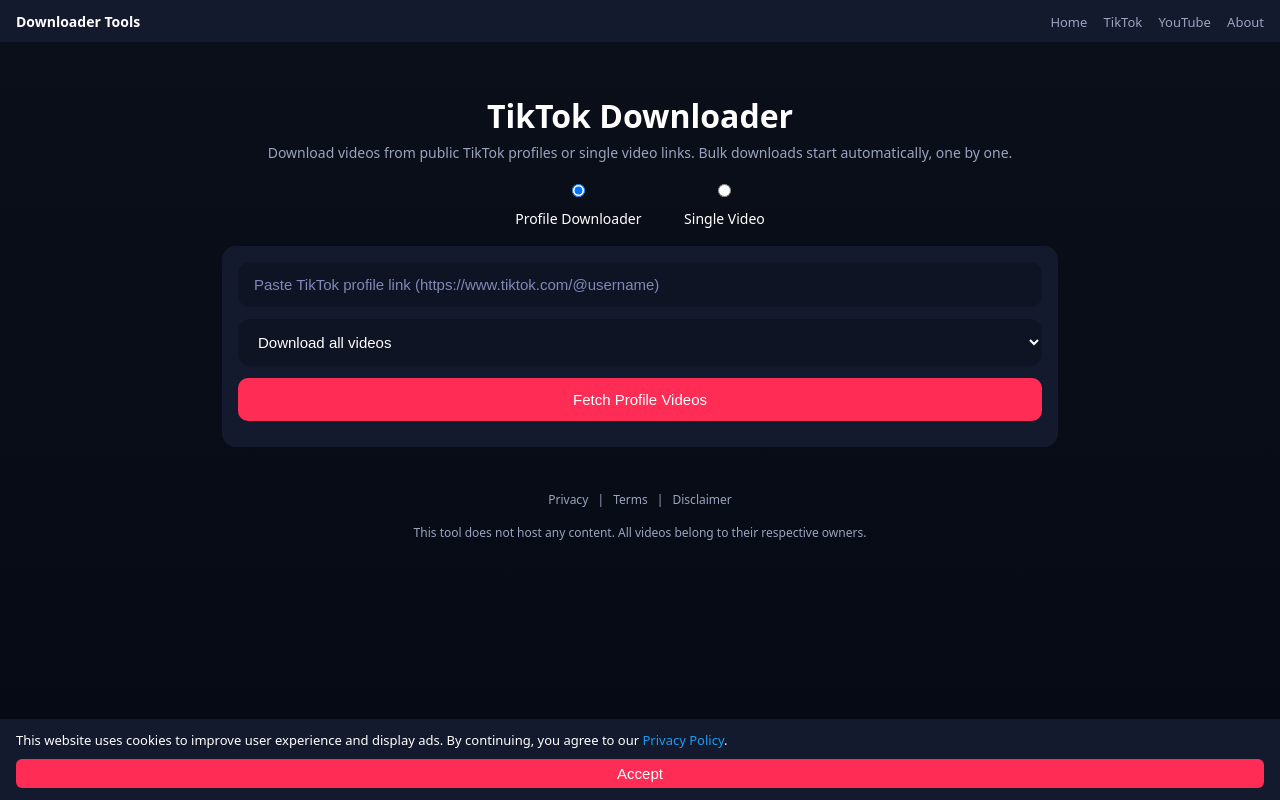
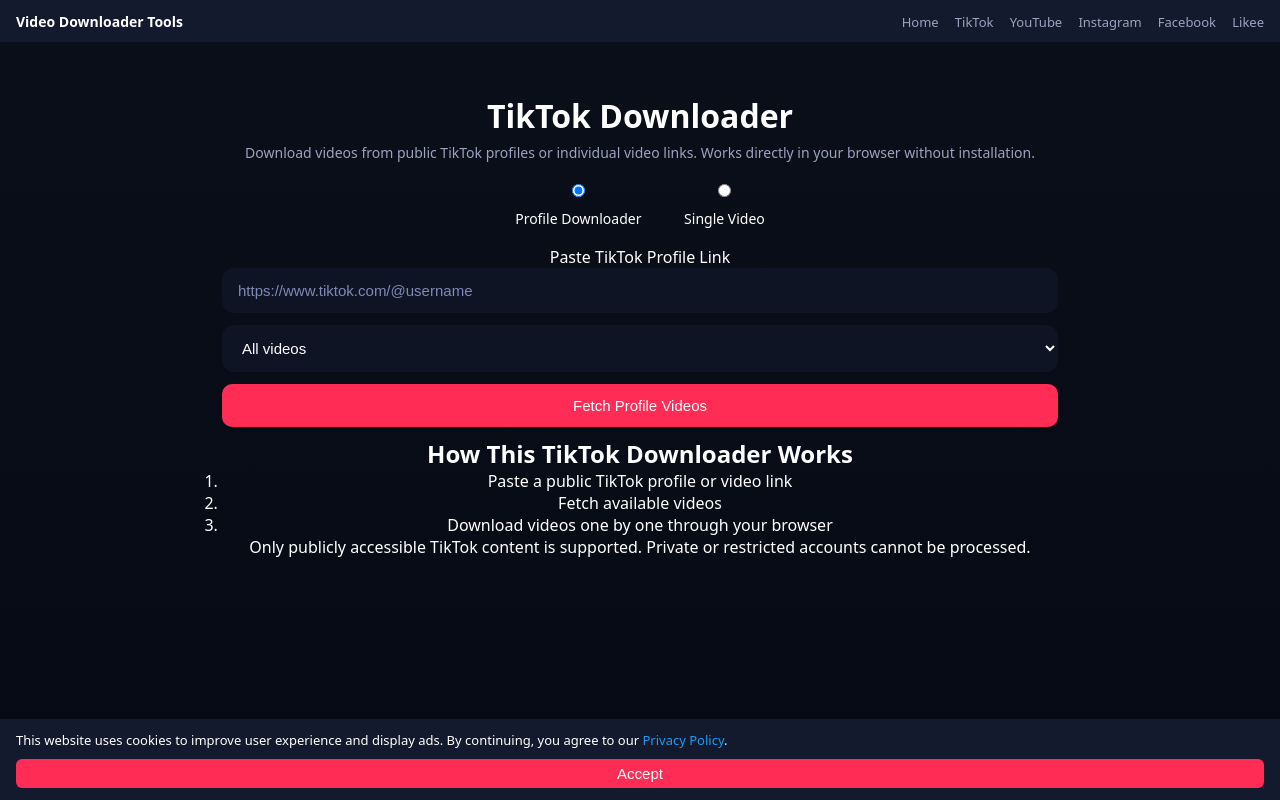
Before and after one commit to ZainMushtaq9/tiktok-downloader-ui, a plain HTML site: page tiktok.html in a window 1280 px wide. Drawn offline with Linux system fonts and the light colour scheme.

Commit message:
Update tiktok.html

```diff
--- a/tiktok.html
+++ b/tiktok.html
@@ -4,10 +4,10 @@
   <meta charset="UTF-8" />
   <meta name="viewport" content="width=device-width, initial-scale=1.0"/>
 
-  <title>TikTok Video & Profile Downloader | Free Online Tool</title>
+  <title>TikTok Video & Profile Downloader – Download Public TikTok Videos</title>
 
   <meta name="description"
-        content="Download TikTok videos from public profiles or single video links. Bulk downloads supported. Free, fast, no watermark." />
+        content="Download public TikTok videos from profile links or single video URLs. Free online TikTok downloader that works on mobile and desktop." />
 
   <meta name="robots" content="index, follow" />
 
@@ -16,35 +16,34 @@
 
 <body>
 
-<!-- =========================
-     TOP NAVIGATION
-========================= -->
+<!-- ================= NAV ================= -->
 <nav class="top-nav">
   <div class="nav-left">
-    <span class="nav-logo">Downloader Tools</span>
+    <span class="nav-logo">Video Downloader Tools</span>
   </div>
   <div class="nav-right">
     <a href="index.html">Home</a>
     <a href="tiktok.html" class="active">TikTok</a>
     <a href="youtube.html">YouTube</a>
-    <a href="about.html">About</a>
+    <a href="instagram.html">Instagram</a>
+    <a href="facebook.html">Facebook</a>
+    <a href="likee.html">Likee</a>
   </div>
 </nav>
 
-<!-- =========================
-     MAIN CONTAINER
-========================= -->
-<div class="container">
+<!-- ================= CONTAINER ================= -->
+<main class="container">
 
+<!-- ================= HEADER ================= -->
+<header class="page-header">
   <h1 class="logo">TikTok Downloader</h1>
   <p class="subtitle">
-    Download videos from public TikTok profiles or single video links.
-    Bulk downloads start automatically, one by one.
+    Download videos from public TikTok profiles or individual video links.
+    Works directly in your browser without installation.
   </p>
+</header>
 
-  <!-- =========================
-       MODE SELECT
-  ========================= -->
+<!-- ================= MODE SELECT ================= -->
 <div class="mode-select">
   <label>
     <input type="radio" name="mode" value="profile" checked />
@@ -56,29 +55,31 @@
   </label>
 </div>
 
-  <!-- =========================
-       PROFILE MODE
-  ========================= -->
-  <div id="profileMode" class="card">
+<!-- ================= PROFILE MODE ================= -->
+<section id="profileMode" class="tool-section">
+
+  <label for="profileUrl" class="input-label">
+    Paste TikTok Profile Link
+  </label>
 
   <input
-      type="text"
+    type="url"
     id="profileUrl"
-      placeholder="Paste TikTok profile link (https://www.tiktok.com/@username)"
+    placeholder="https://www.tiktok.com/@username"
   />
 
   <select id="limitSelect">
-      <option value="all">Download all videos</option>
+    <option value="all">All videos</option>
     <option value="5">First 5 videos</option>
     <option value="10">First 10 videos</option>
     <option value="20">First 20 videos</option>
   </select>
 
-    <button id="fetchBtn">
+  <button id="fetchBtn" class="primary-btn">
     Fetch Profile Videos
   </button>
 
-    <div id="status"></div>
+  <div id="status" class="status-text"></div>
 
   <div id="progressWrapper" class="hidden">
     <div class="progress-bar">
@@ -89,49 +90,62 @@
   <button id="downloadAllBtn" class="download-all hidden">
     ⬇ Download All Videos
   </button>
-  </div>
 
-  <!-- =========================
-       SINGLE VIDEO MODE
-  ========================= -->
-  <div id="singleMode" class="card hidden">
+</section>
+
+<!-- ================= SINGLE VIDEO MODE ================= -->
+<section id="singleMode" class="tool-section hidden">
+
+  <label for="singleVideoUrl" class="input-label">
+    Paste TikTok Video Link
+  </label>
 
   <input
-      type="text"
+    type="url"
     id="singleVideoUrl"
-      placeholder="Paste TikTok video link"
+    placeholder="https://www.tiktok.com/@username/video/123456789"
   />
 
-    <button id="singleDownloadBtn">
+  <button id="singleDownloadBtn" class="primary-btn">
     Download Video
   </button>
 
-  </div>
+</section>
 
-  <!-- =========================
-       VIDEO LIST
-  ========================= -->
-  <div id="videoList"></div>
+<!-- ================= VIDEO LIST ================= -->
+<section id="videoList"></section>
 
-  <!-- =========================
-       FOOTER
-  ========================= -->
+<!-- ================= INFO ================= -->
+<section class="info-section">
+  <h2>How This TikTok Downloader Works</h2>
+  <ol>
+    <li>Paste a public TikTok profile or video link</li>
+    <li>Fetch available videos</li>
+    <li>Download videos one by one through your browser</li>
+  </ol>
+
+  <p class="note">
+    Only publicly accessible TikTok content is supported.
+    Private or restricted accounts cannot be processed.
+  </p>
+</section>
+
+</main>
+
+<!-- ================= FOOTER ================= -->
 <footer class="site-footer">
   <p>
-      <a href="privacy.html">Privacy</a> |
+    <a href="privacy.html">Privacy Policy</a> |
     <a href="terms.html">Terms</a> |
     <a href="disclaimer.html">Disclaimer</a>
   </p>
   <p class="footer-note">
-      This tool does not host any content. All videos belong to their respective owners.
+    This website does not host or store TikTok content.
+    All videos remain the property of their respective owners.
   </p>
 </footer>
 
-</div>
-
-<!-- =========================
-     COOKIE BANNER
-========================= -->
+<!-- ================= COOKIE ================= -->
 <div id="cookieBanner" class="cookie-banner">
   <p>
     This website uses cookies to improve user experience and display ads.
@@ -141,5 +155,6 @@
 </div>
 
 <script src="app.js"></script>
+
 </body>
 </html>
```
Lines whose indentation alone changed are shown as unchanged.
